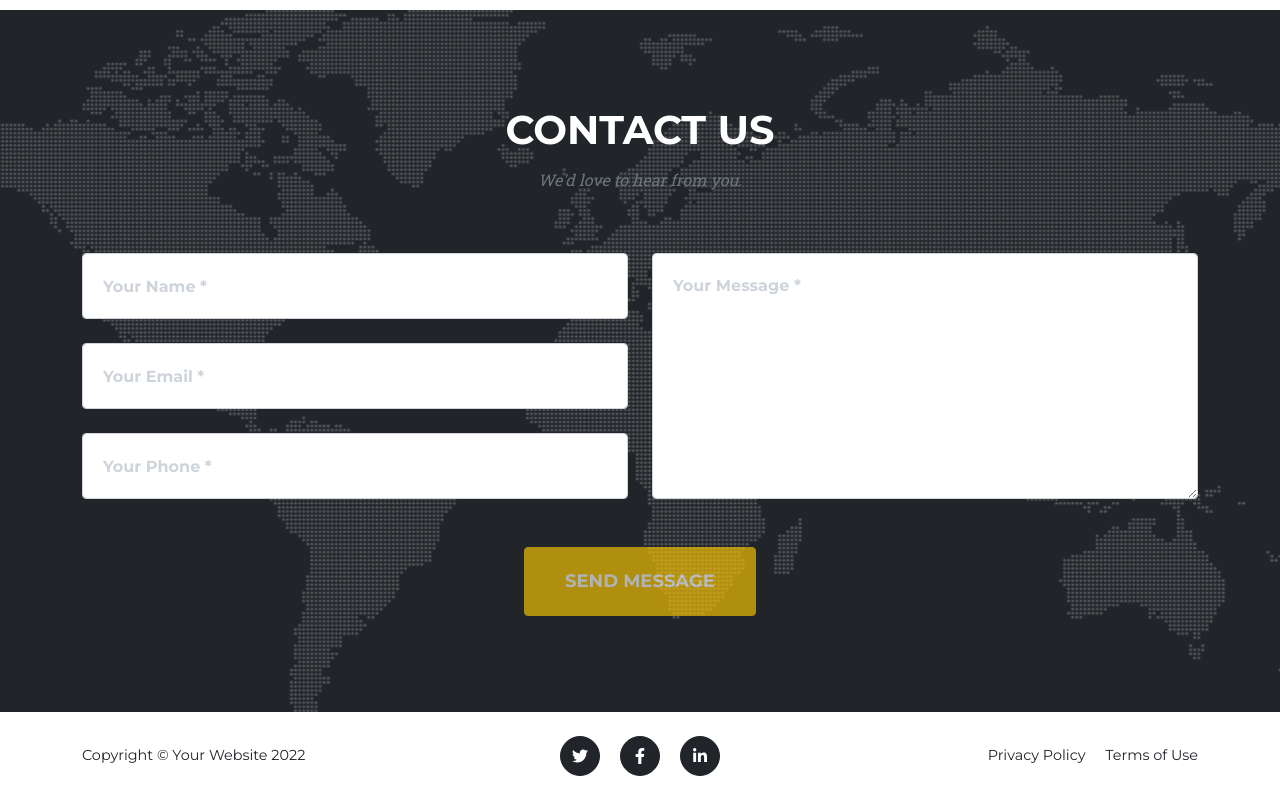
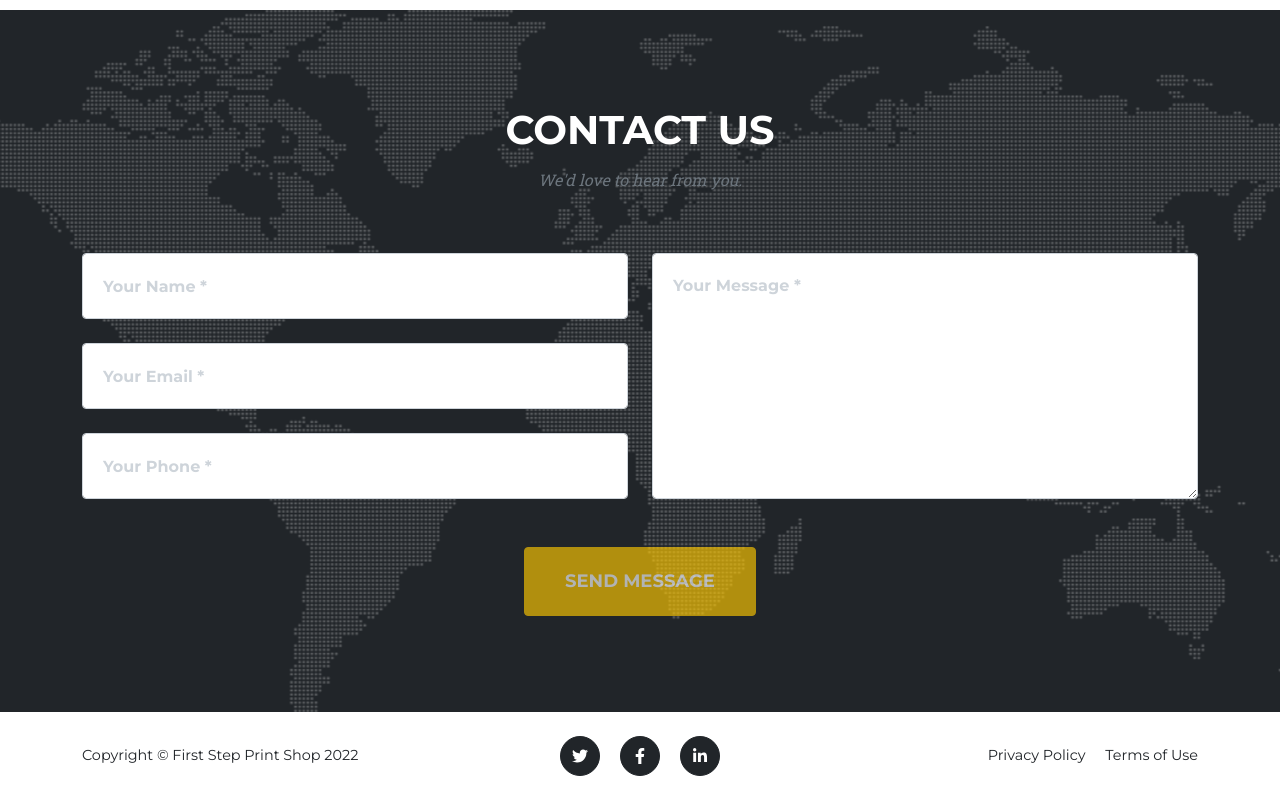
Before and after one commit to graphixcreator/FSPS-2, a plain HTML site: page index.html in a window 1280 px wide. Shown: the part 5729-6529 px from the top of the page. Drawn offline with nearby package versions, Linux system fonts and the light colour scheme.

Commit message:
updated copywrite

```diff
--- a/index.html
+++ b/index.html
@@ -407,7 +407,7 @@
         <footer class="footer py-4">
             <div class="container">
                 <div class="row align-items-center">
-                    <div class="col-lg-4 text-lg-start">Copyright &copy; Your Website 2022</div>
+                    <div class="col-lg-4 text-lg-start">Copyright &copy; First Step Print Shop 2022</div>
                     <div class="col-lg-4 my-3 my-lg-0">
                         <a class="btn btn-dark btn-social mx-2" href="#!" aria-label="Twitter"><i class="fab fa-twitter"></i></a>
                         <a class="btn btn-dark btn-social mx-2" href="#!" aria-label="Facebook"><i class="fab fa-facebook-f"></i></a>
```
